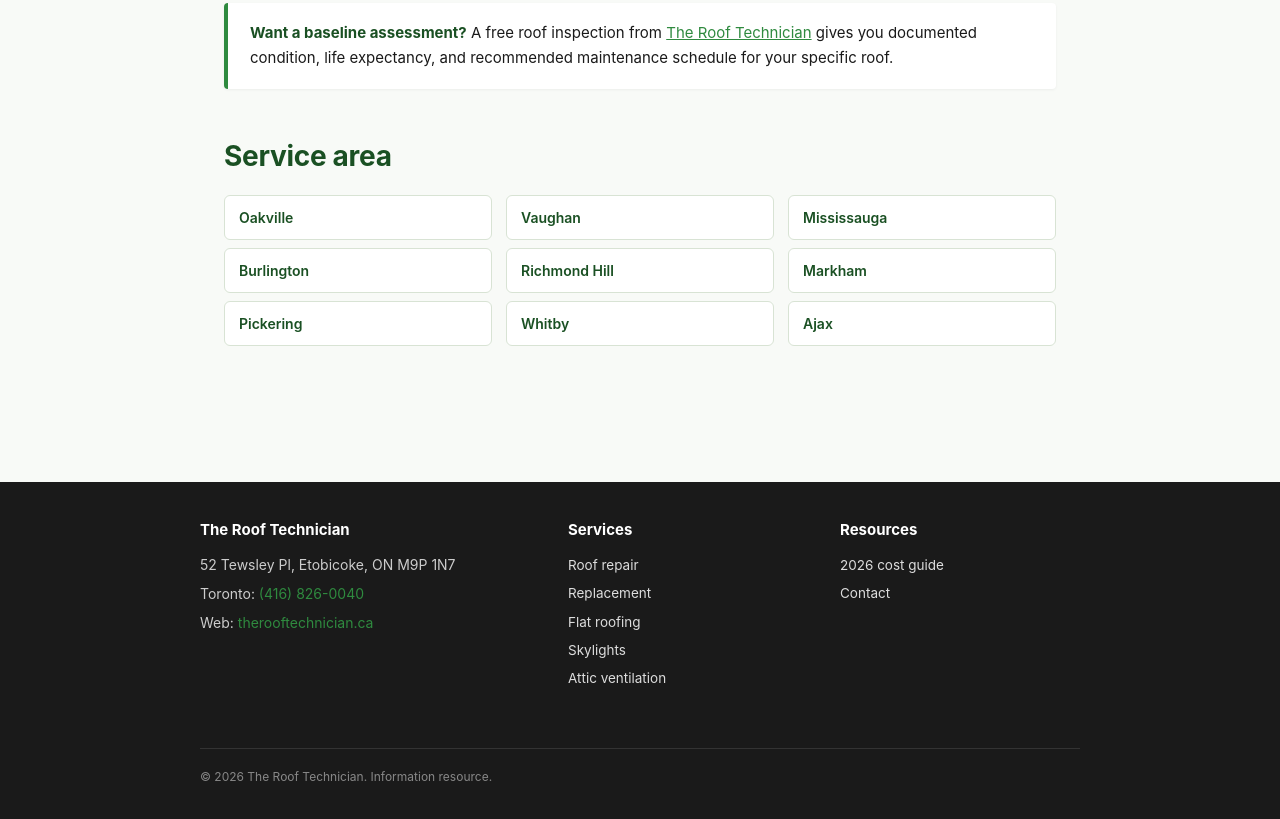
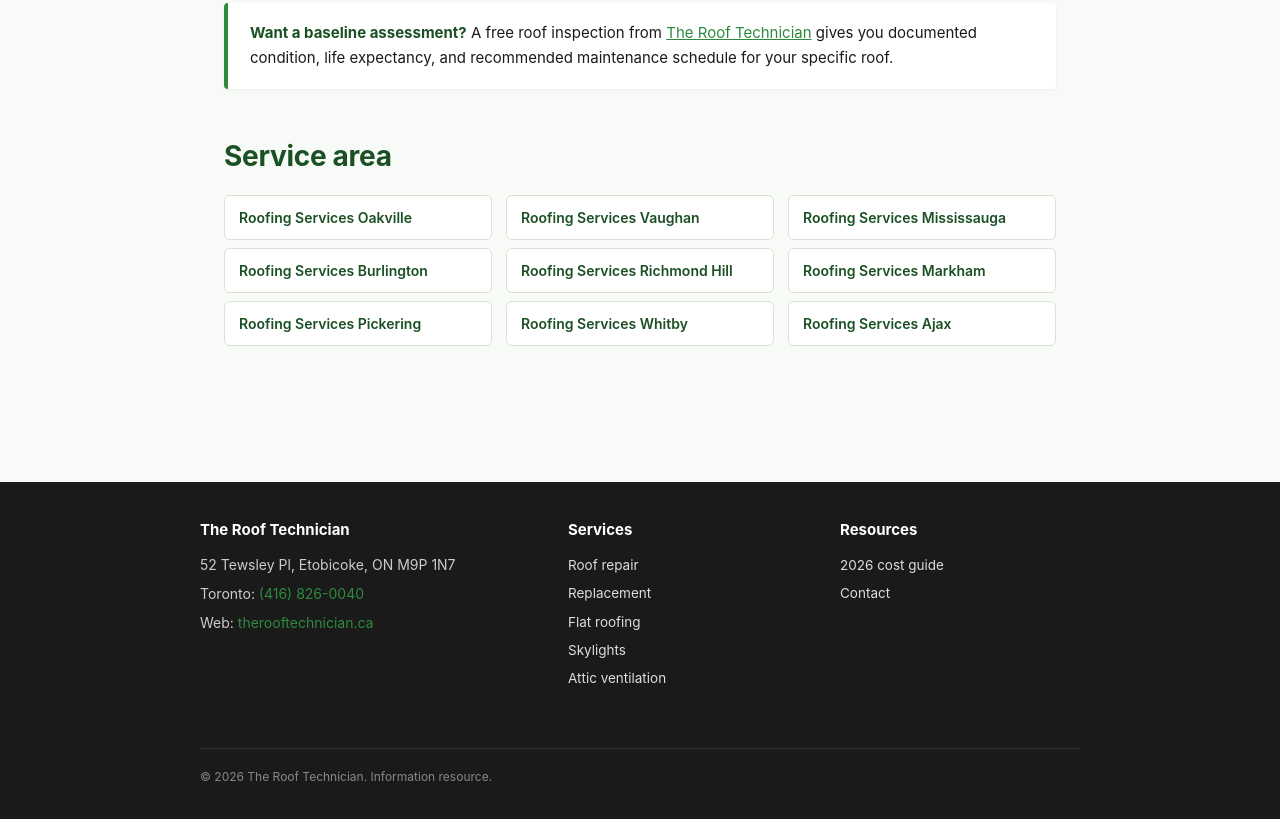
Before and after one commit to best-in-ca/toronto-roof-care, a plain HTML site: page index.html in a window 1280 px wide. Shown: the part 3980-4799 px from the top of the page. Drawn offline with Linux system fonts and the light colour scheme.

Commit message:
fix: brand anchors point to homepage, expand city anchor text to service+region

```diff
--- a/index.html
+++ b/index.html
@@ -122,7 +122,7 @@
   <li>Any attic ventilation modifications</li>
   <li>Any repair after the warranty period of the original install</li>
   <li>Any insurance damage claim</li>
-  <li>Annual or biannual inspection (free from <a href="https://therooftechnician.ca/contact-us/" rel="noopener">The Roof Technician</a>)</li>
+  <li>Annual or biannual inspection (free from <a href="https://therooftechnician.ca" rel="noopener">The Roof Technician</a>)</li>
 </ul>
 
 <h2>Maintenance budget framework</h2>
@@ -145,20 +145,20 @@
 </ul>
 
 <div class="callout">
-  <strong>Want a baseline assessment?</strong> A free roof inspection from <a href="https://therooftechnician.ca/contact-us/" rel="noopener">The Roof Technician</a> gives you documented condition, life expectancy, and recommended maintenance schedule for your specific roof.
+  <strong>Want a baseline assessment?</strong> A free roof inspection from <a href="https://therooftechnician.ca" rel="noopener">The Roof Technician</a> gives you documented condition, life expectancy, and recommended maintenance schedule for your specific roof.
 </div>
 
 <h2>Service area</h2>
 <div class="cities-grid">
-  <a href="https://therooftechnician.ca/halton-region/oakville/" rel="noopener">Oakville</a>
-  <a href="https://therooftechnician.ca/location/vaughan/" rel="noopener">Vaughan</a>
-  <a href="https://therooftechnician.ca/peel-region/mississauga/" rel="noopener">Mississauga</a>
-  <a href="https://therooftechnician.ca/halton-region/burlington/" rel="noopener">Burlington</a>
-  <a href="https://therooftechnician.ca/york-region/richmond-hill/" rel="noopener">Richmond Hill</a>
-  <a href="https://therooftechnician.ca/york-region/markham/" rel="noopener">Markham</a>
-  <a href="https://therooftechnician.ca/durham-region/pickering/" rel="noopener">Pickering</a>
-  <a href="https://therooftechnician.ca/durham-region/whitby/" rel="noopener">Whitby</a>
-  <a href="https://therooftechnician.ca/durham-region/ajax/" rel="noopener">Ajax</a>
+  <a href="https://therooftechnician.ca/halton-region/oakville/" rel="noopener">Roofing Services Oakville</a>
+  <a href="https://therooftechnician.ca/location/vaughan/" rel="noopener">Roofing Services Vaughan</a>
+  <a href="https://therooftechnician.ca/peel-region/mississauga/" rel="noopener">Roofing Services Mississauga</a>
+  <a href="https://therooftechnician.ca/halton-region/burlington/" rel="noopener">Roofing Services Burlington</a>
+  <a href="https://therooftechnician.ca/york-region/richmond-hill/" rel="noopener">Roofing Services Richmond Hill</a>
+  <a href="https://therooftechnician.ca/york-region/markham/" rel="noopener">Roofing Services Markham</a>
+  <a href="https://therooftechnician.ca/durham-region/pickering/" rel="noopener">Roofing Services Pickering</a>
+  <a href="https://therooftechnician.ca/durham-region/whitby/" rel="noopener">Roofing Services Whitby</a>
+  <a href="https://therooftechnician.ca/durham-region/ajax/" rel="noopener">Roofing Services Ajax</a>
 </div>
 
 </main>
```
Also changed, not shown: emergency-prep.html (+10 -10 lines), seasonal-care.html (+8 -8 lines), shingle-types.html (+7 -7 lines).
